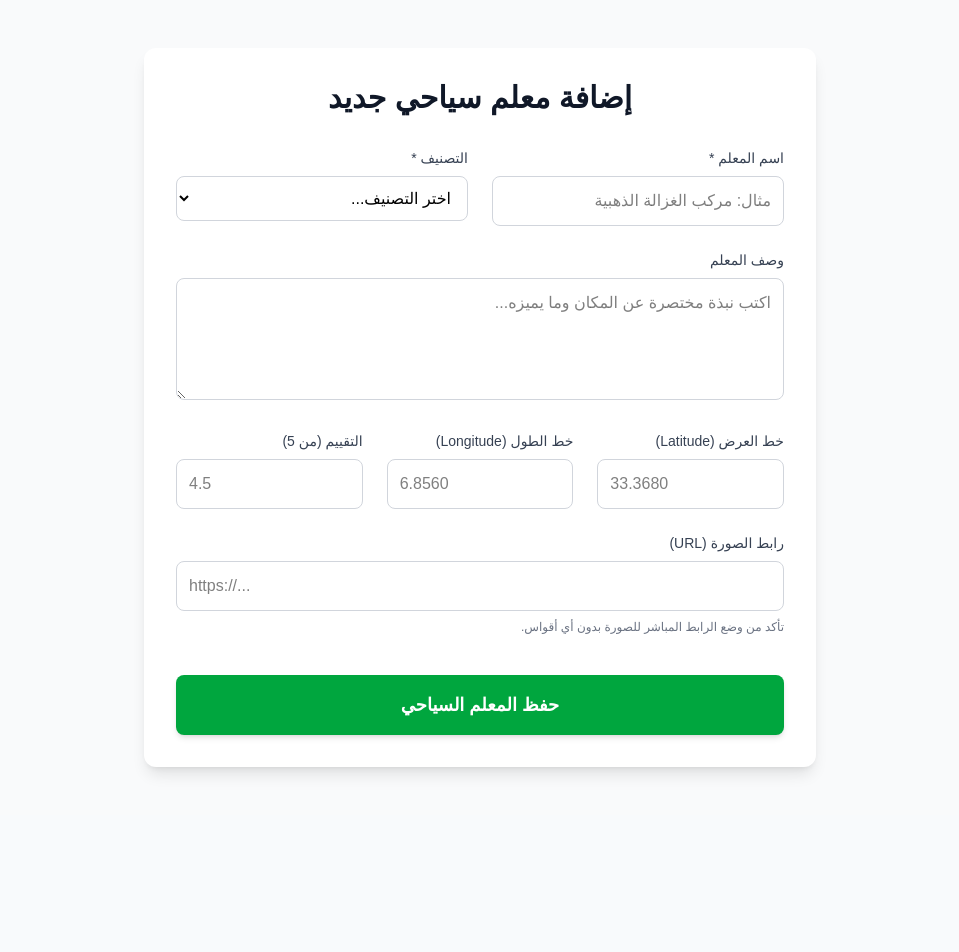
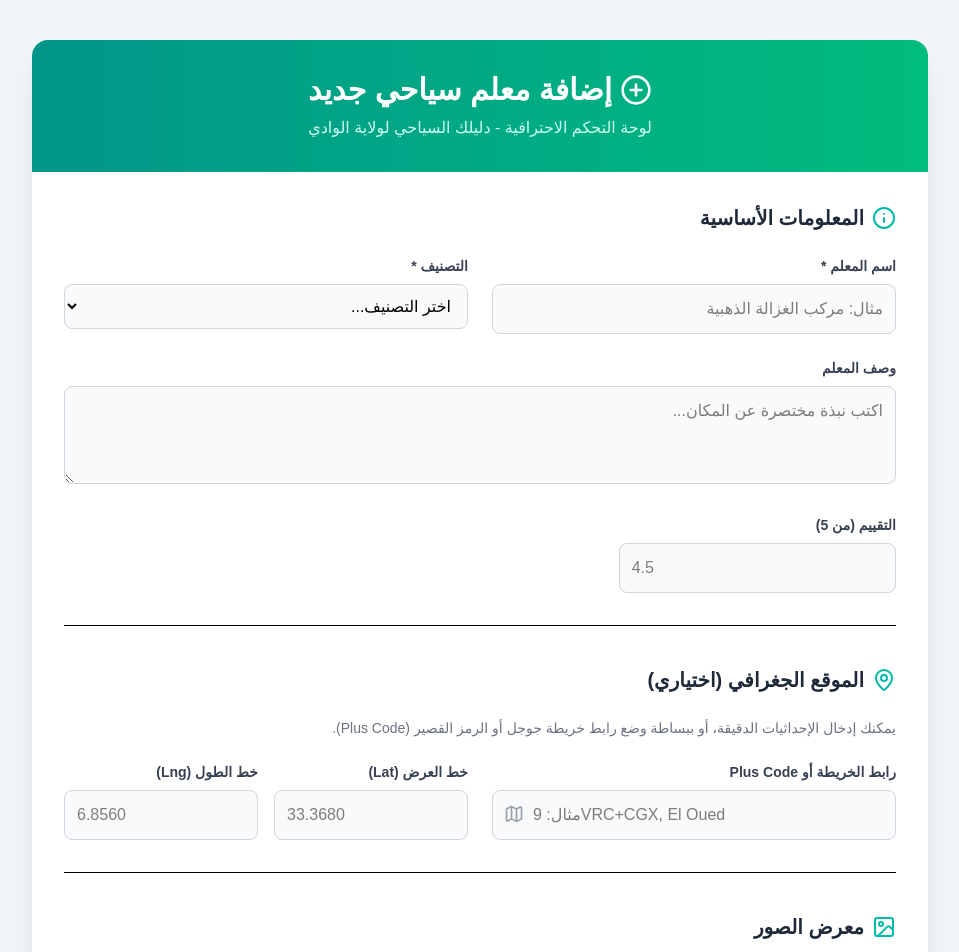
Before and after one commit to nadjimyahiaoui1992-lab/el-oued-tourism, a Next.js app: page /admin/add-place in a window 1280 px wide. Shown: the top 952 px of the page, without its empty margins (160-1119 px from the left). Before the commit the page ends 815 px from the top, so only its background shows below. Built offline with nearby package versions, Linux system fonts and the light colour scheme; no server answers.

Commit message:
Update page.js

```diff
--- a/src/app/admin/add-place/page.js
+++ b/src/app/admin/add-place/page.js
@@ -1,11 +1,17 @@
 'use client';
 import { useState } from 'react';
-// تأكد من أن مسار ملف الاتصال صحيح حسب هيكل مشروعك
 import { supabase } from '@/lib/supabaseClient';
+import { MapPin, Image as ImageIcon, Info, UploadCloud, Map, PlusCircle } from 'lucide-react';
 
 export default function AddPlace() {
   const [loading, setLoading] = useState(false);
   const [message, setMessage] = useState({ type: '', text: '' });
+  const [files, setFiles] = useState([]);
+
+  // دالة التعامل مع اختيار الصور
+  const handleFileChange = (e) => {
+    setFiles(Array.from(e.target.files));
+  };
 
   const handleSubmit = async (e) => {
     e.preventDefault();
@@ -13,121 +19,180 @@ export default function AddPlace() {
     setMessage({ type: '', text: '' });
 
     const formData = new FormData(e.target);
+    let uploadedUrls = [];
 
-    // تجهيز البيانات وتنظيفها لتجنب أخطاء قاعدة البيانات
+    // 1. رفع الصور إلى Supabase Storage إذا تم اختيارها
+    if (files.length > 0) {
+      for (const file of files) {
+        const fileExt = file.name.split('.').pop();
+        const fileName = `${Math.random()}.${fileExt}`;
+        const filePath = `${fileName}`;
+
+        const { error: uploadError } = await supabase.storage
+          .from('places_images')
+          .upload(filePath, file);
+
+        if (uploadError) {
+          setMessage({ type: 'error', text: `❌ فشل رفع الصور: ${uploadError.message}` });
+          setLoading(false);
+          return;
+        }
+
+        // جلب الرابط العام للصورة بعد رفعها
+        const { data: publicUrlData } = supabase.storage
+          .from('places_images')
+          .getPublicUrl(filePath);
+
+        uploadedUrls.push(publicUrlData.publicUrl);
+      }
+    }
+
+    // 2. تجهيز البيانات (صورة واحدة أو مصفوفة صور حسب اختيارك)
+    // ملاحظة: قمنا بتحويل المصفوفة إلى نص حتى لا ينهار الموقع كما حدث سابقاً
+    const finalImageUrl = uploadedUrls.length > 0 ? JSON.stringify(uploadedUrls) : null;
+
     const newPlace = {
       name: formData.get('name'),
       description: formData.get('description'),
       category: formData.get('category'),
-      rating: parseFloat(formData.get('rating')) || 0, // تجنب إرسال NULL
+      rating: parseFloat(formData.get('rating')) || 0,
       lat: parseFloat(formData.get('lat')) || null,
       lng: parseFloat(formData.get('lng')) || null,
-      image_url: formData.get('image_url').trim(), // رابط نصي صافي بدون أقواس
+      map_link: formData.get('map_link').trim() || null, // الرابط القصير أو رابط جوجل
+      image_url: finalImageUrl,
     };
 
+    // 3. الحفظ في قاعدة البيانات
     const { error } = await supabase.from('places').insert([newPlace]);
 
     if (error) {
-      setMessage({ type: 'error', text: `❌ حدث خطأ: ${error.message}` });
+      setMessage({ type: 'error', text: `❌ حدث خطأ في الحفظ: ${error.message}` });
     } else {
-      setMessage({ type: 'success', text: '✅ تم إضافة المعلم السياحي بنجاح!' });
-      e.target.reset(); // تفريغ الخانات لعملية إضافة جديدة
+      setMessage({ type: 'success', text: '✅ تم إضافة المعلم السياحي والصور بنجاح!' });
+      e.target.reset();
+      setFiles([]);
     }
     setLoading(false);
   };
 
   return (
-    <div className="min-h-screen bg-gray-50 py-12 px-4 sm:px-6 lg:px-8 direction-rtl" dir="rtl">
-      <div className="max-w-2xl mx-auto bg-white rounded-xl shadow-lg p-8">
-        <h1 className="text-3xl font-bold text-center text-gray-900 mb-8">
+    <div className="min-h-screen bg-slate-100 py-10 px-4 sm:px-6 lg:px-8 direction-rtl" dir="rtl">
+      <div className="max-w-4xl mx-auto bg-white rounded-2xl shadow-xl overflow-hidden">
+
+        {/* ترويسة الصفحة */}
+        <div className="bg-gradient-to-r from-teal-600 to-emerald-500 p-8 text-white text-center">
+          <h1 className="text-3xl font-bold mb-2 flex items-center justify-center gap-2">
+            <PlusCircle size={32} />
             إضافة معلم سياحي جديد
           </h1>
+          <p className="text-teal-100">لوحة التحكم الاحترافية - دليلك السياحي لولاية الوادي</p>
+        </div>
 
-        <form onSubmit={handleSubmit} className="space-y-6">
-          {/* اسم المعلم والتصنيف */}
+        <form onSubmit={handleSubmit} className="p-8 space-y-10">
+
+          {/* القسم الأول: المعلومات الأساسية */}
+          <div className="space-y-6 border-b pb-8">
+            <h2 className="text-xl font-bold text-gray-800 flex items-center gap-2">
+              <Info className="text-teal-500" /> المعلومات الأساسية
+            </h2>
             <div className="grid grid-cols-1 gap-6 sm:grid-cols-2">
               <div>
-              <label className="block text-sm font-medium text-gray-700 mb-2">اسم المعلم *</label>
-              <input
-                type="text"
-                name="name"
-                required
-                className="w-full border border-gray-300 rounded-lg p-3 focus:ring-2 focus:ring-green-500 focus:border-green-500 outline-none transition-colors"
-                placeholder="مثال: مركب الغزالة الذهبية"
-              />
+                <label className="block text-sm font-semibold text-gray-700 mb-2">اسم المعلم *</label>
+                <input type="text" name="name" required className="w-full border border-gray-300 rounded-lg p-3 focus:ring-2 focus:ring-teal-500 outline-none bg-slate-50" placeholder="مثال: مركب الغزالة الذهبية" />
               </div>
               <div>
-              <label className="block text-sm font-medium text-gray-700 mb-2">التصنيف *</label>
-              <select
-                name="category"
-                required
-                className="w-full border border-gray-300 rounded-lg p-3 focus:ring-2 focus:ring-green-500 outline-none bg-white"
-              >
+                <label className="block text-sm font-semibold text-gray-700 mb-2">التصنيف *</label>
+                <select name="category" required className="w-full border border-gray-300 rounded-lg p-3 focus:ring-2 focus:ring-teal-500 outline-none bg-slate-50">
                   <option value="">اختر التصنيف...</option>
                   <option value="طبيعة">طبيعة (غيطان، كثبان...)</option>
                   <option value="فنادق ومنتجعات">فنادق ومنتجعات</option>
+                  <option value="المرافق الصحية">المرافق الصحية (مصحات، مستشفيات)</option>
                   <option value="تاريخ وثقافة">تاريخ وثقافة (زوايا، متاحف...)</option>
                   <option value="أسواق">أسواق تجارية</option>
                 </select>
               </div>
             </div>
-
-          {/* الوصف */}
             <div>
-            <label className="block text-sm font-medium text-gray-700 mb-2">وصف المعلم</label>
-            <textarea
-              name="description"
-              rows="4"
-              className="w-full border border-gray-300 rounded-lg p-3 focus:ring-2 focus:ring-green-500 outline-none transition-colors"
-              placeholder="اكتب نبذة مختصرة عن المكان وما يميزه..."
-            ></textarea>
+              <label className="block text-sm font-semibold text-gray-700 mb-2">وصف المعلم</label>
+              <textarea name="description" rows="3" className="w-full border border-gray-300 rounded-lg p-3 focus:ring-2 focus:ring-teal-500 outline-none bg-slate-50" placeholder="اكتب نبذة مختصرة عن المكان..."></textarea>
             </div>
-
-          {/* الإحداثيات والتقييم */}
-          <div className="grid grid-cols-1 gap-6 sm:grid-cols-3">
-            <div>
-              <label className="block text-sm font-medium text-gray-700 mb-2">خط العرض (Latitude)</label>
-              <input type="number" step="any" name="lat" placeholder="33.3680" dir="ltr" className="w-full border border-gray-300 rounded-lg p-3 text-left focus:ring-2 focus:ring-green-500 outline-none" />
-            </div>
-            <div>
-              <label className="block text-sm font-medium text-gray-700 mb-2">خط الطول (Longitude)</label>
-              <input type="number" step="any" name="lng" placeholder="6.8560" dir="ltr" className="w-full border border-gray-300 rounded-lg p-3 text-left focus:ring-2 focus:ring-green-500 outline-none" />
-            </div>
-            <div>
-              <label className="block text-sm font-medium text-gray-700 mb-2">التقييم (من 5)</label>
-              <input type="number" step="0.1" max="5" min="0" name="rating" placeholder="4.5" dir="ltr" className="w-full border border-gray-300 rounded-lg p-3 text-left focus:ring-2 focus:ring-green-500 outline-none" />
+            <div className="w-1/3">
+              <label className="block text-sm font-semibold text-gray-700 mb-2">التقييم (من 5)</label>
+              <input type="number" step="0.1" max="5" min="0" name="rating" placeholder="4.5" dir="ltr" className="w-full border border-gray-300 rounded-lg p-3 text-left focus:ring-2 focus:ring-teal-500 outline-none bg-slate-50" />
             </div>
           </div>
 
-          {/* رابط الصورة */}
+          {/* القسم الثاني: الموقع الجغرافي */}
+          <div className="space-y-6 border-b pb-8">
+            <h2 className="text-xl font-bold text-gray-800 flex items-center gap-2">
+              <MapPin className="text-teal-500" /> الموقع الجغرافي (اختياري)
+            </h2>
+            <p className="text-sm text-gray-500">يمكنك إدخال الإحداثيات الدقيقة، أو ببساطة وضع رابط خريطة جوجل أو الرمز القصير (Plus Code).</p>
+
+            <div className="grid grid-cols-1 gap-6 sm:grid-cols-2">
               <div>
-            <label className="block text-sm font-medium text-gray-700 mb-2">رابط الصورة (URL)</label>
-            <input
-              type="url"
-              name="image_url"
-              placeholder="https://..."
-              dir="ltr"
-              className="w-full border border-gray-300 rounded-lg p-3 text-left focus:ring-2 focus:ring-green-500 outline-none transition-colors"
-            />
-            <p className="text-xs text-gray-500 mt-2">تأكد من وضع الرابط المباشر للصورة بدون أي أقواس.</p>
+                <label className="block text-sm font-semibold text-gray-700 mb-2">رابط الخريطة أو Plus Code</label>
+                <div className="relative">
+                  <Map className="absolute left-3 top-3.5 text-gray-400" size={20} />
+                  <input type="text" name="map_link" placeholder="مثال: 9VRC+CGX, El Oued" dir="ltr" className="w-full border border-gray-300 rounded-lg p-3 pl-10 text-left focus:ring-2 focus:ring-teal-500 outline-none bg-slate-50" />
+                </div>
+              </div>
+              <div className="grid grid-cols-2 gap-4">
+                <div>
+                  <label className="block text-sm font-semibold text-gray-700 mb-2">خط العرض (Lat)</label>
+                  <input type="number" step="any" name="lat" placeholder="33.3680" dir="ltr" className="w-full border border-gray-300 rounded-lg p-3 text-left focus:ring-2 focus:ring-teal-500 outline-none bg-slate-50" />
+                </div>
+                <div>
+                  <label className="block text-sm font-semibold text-gray-700 mb-2">خط الطول (Lng)</label>
+                  <input type="number" step="any" name="lng" placeholder="6.8560" dir="ltr" className="w-full border border-gray-300 rounded-lg p-3 text-left focus:ring-2 focus:ring-teal-500 outline-none bg-slate-50" />
+                </div>
+              </div>
+            </div>
           </div>
 
-          {/* زر الحفظ ورسائل التنبيه */}
-          <div className="pt-4">
+          {/* القسم الثالث: الوسائط والصور */}
+          <div className="space-y-6">
+            <h2 className="text-xl font-bold text-gray-800 flex items-center gap-2">
+              <ImageIcon className="text-teal-500" /> معرض الصور
+            </h2>
+            <div className="border-2 border-dashed border-gray-300 rounded-xl p-8 text-center hover:bg-slate-50 transition-colors cursor-pointer relative">
+              <UploadCloud className="mx-auto text-gray-400 mb-4" size={48} />
+              <p className="text-gray-600 font-medium">اضغط هنا لرفع الصور أو قم بسحبها وإفلاتها</p>
+              <p className="text-sm text-gray-400 mt-2">يمكنك اختيار صورة واحدة أو عدة صور معاً (PNG, JPG)</p>
+              <input
+                type="file"
+                multiple
+                accept="image/*"
+                onChange={handleFileChange}
+                className="absolute inset-0 w-full h-full opacity-0 cursor-pointer"
+              />
+            </div>
+            {files.length > 0 && (
+              <p className="text-teal-600 font-bold text-sm">تم اختيار {files.length} صور جاهزة للرفع.</p>
+            )}
+          </div>
+
+          {/* زر الإرسال */}
+          <div className="pt-6">
             <button
               type="submit"
               disabled={loading}
-              className={`w-full py-4 rounded-lg font-bold text-white text-lg transition-all ${
-                loading ? 'bg-gray-400 cursor-not-allowed' : 'bg-green-600 hover:bg-green-700 shadow-md hover:shadow-lg'
+              className={`w-full py-4 rounded-xl font-bold text-white text-lg transition-all flex items-center justify-center gap-3 ${
+                loading ? 'bg-gray-400 cursor-not-allowed' : 'bg-gradient-to-r from-teal-600 to-emerald-500 hover:shadow-lg hover:scale-[1.01]'
               }`}
             >
-              {loading ? 'جاري الحفظ...' : 'حفظ المعلم السياحي'}
+              {loading ? (
+                <span className="animate-pulse">جاري معالجة ورفع البيانات...</span>
+              ) : (
+                <>حفظ ونشر المعلم السياحي</>
+              )}
             </button>
           </div>
 
+          {/* رسائل التنبيه */}
           {message.text && (
-            <div className={`p-4 rounded-lg mt-4 text-center font-bold ${
-              message.type === 'success' ? 'bg-green-100 text-green-800' : 'bg-red-100 text-red-800'
+            <div className={`p-4 rounded-xl mt-4 text-center font-bold border ${
+              message.type === 'success' ? 'bg-emerald-50 border-emerald-200 text-emerald-800' : 'bg-red-50 border-red-200 text-red-800'
             }`}>
               {message.text}
             </div>
```
Lines whose indentation alone changed are shown as unchanged.
